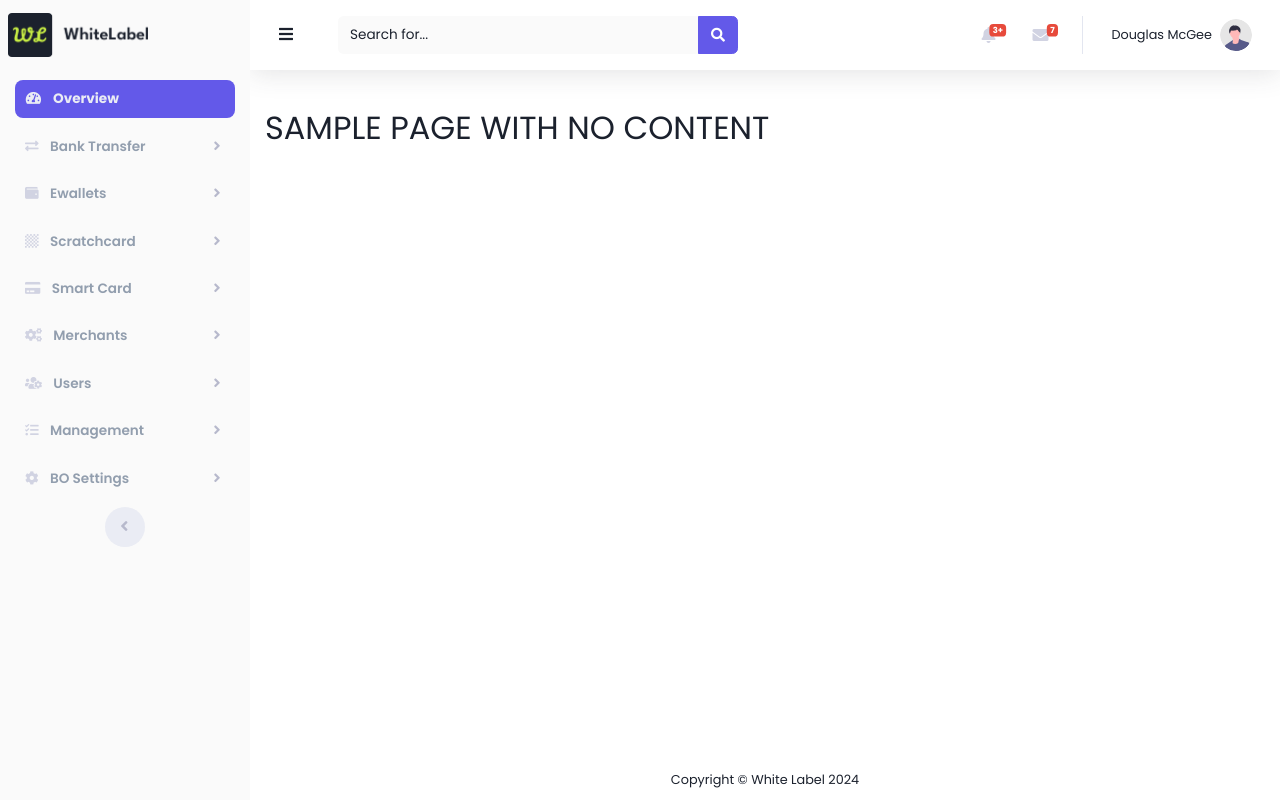
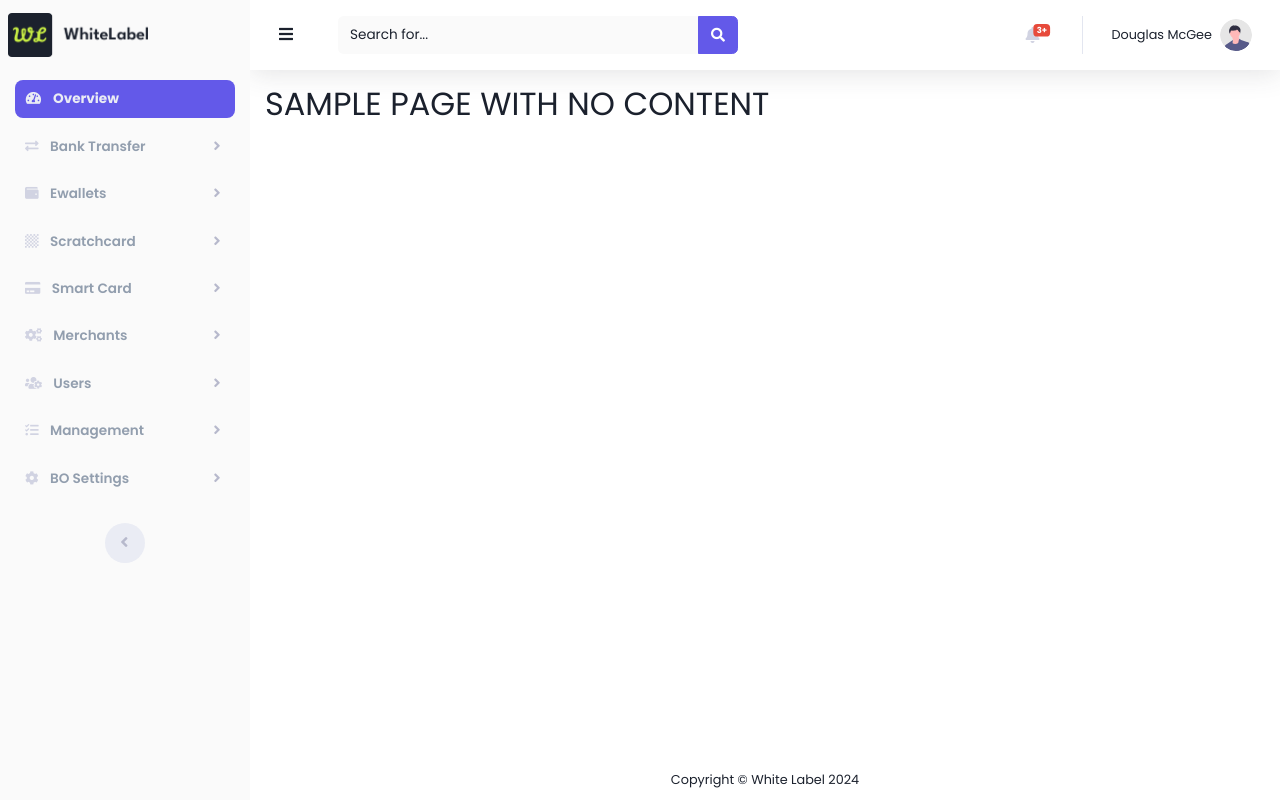
Before and after one commit to hoaianh1611/whitelabel-ui-dashboard, a website with bundled scripts: page sample.html in a window 1280 px wide. Built offline with nearby package versions, Linux system fonts and the light colour scheme.

Commit message:
overview

```diff
--- a/sample.html
+++ b/sample.html
@@ -507,7 +507,7 @@
       <div id="content">
 
         <!-- Topbar -->
-        <nav class="navbar navbar-expand navbar-light bg-white topbar mb-4 static-top shadow">
+        <nav class="navbar navbar-expand navbar-light bg-white topbar static-top shadow">
 
           <!-- Sidebar Toggle (Topbar) -->
           <button id="sidebarToggleTop" class="btn btn-link rounded-circle mr-3">
@@ -606,12 +606,6 @@
 
             <!-- Nav Item - Messages -->
             <li class="nav-item dropdown no-arrow mx-1">
-              <a class="nav-link dropdown-toggle" href="#" id="messagesDropdown" role="button" data-toggle="dropdown"
-                aria-haspopup="true" aria-expanded="false">
-                <i class="fas fa-envelope fa-fw"></i>
-                <!-- Counter - Messages -->
-                <span class="badge badge-danger badge-counter">7</span>
-              </a>
               <!-- Dropdown - Messages -->
               <div class="dropdown-list dropdown-menu dropdown-menu-right shadow animated--grow-in"
                 aria-labelledby="messagesDropdown">
--- a/scss/_pages.scss
+++ b/scss/_pages.scss
@@ -22,7 +22,6 @@
     width: 75px;
     font-weight: 600;
   }
-}
 
   .custom-select {
     width: 180px;
@@ -31,6 +30,8 @@
   .form-group {
     margin-bottom: 0;
   }
+}
+
 
 .card-body {
   padding: 10px;
--- a/scss/navs/_sidebar.scss
+++ b/scss/navs/_sidebar.scss
@@ -82,7 +82,7 @@
         width: 2.5rem;
         height: 2.5rem;
         text-align: center;
-        margin-bottom: 1rem;
+        margin: 1rem auto;
         cursor: pointer;
 
         &::after {
```
Also changed, not shown: overview.html (+0 -6 lines), css/sb-admin-2.css, css/sb-admin-2.min.css. Lines whose indentation alone changed are shown as unchanged.
